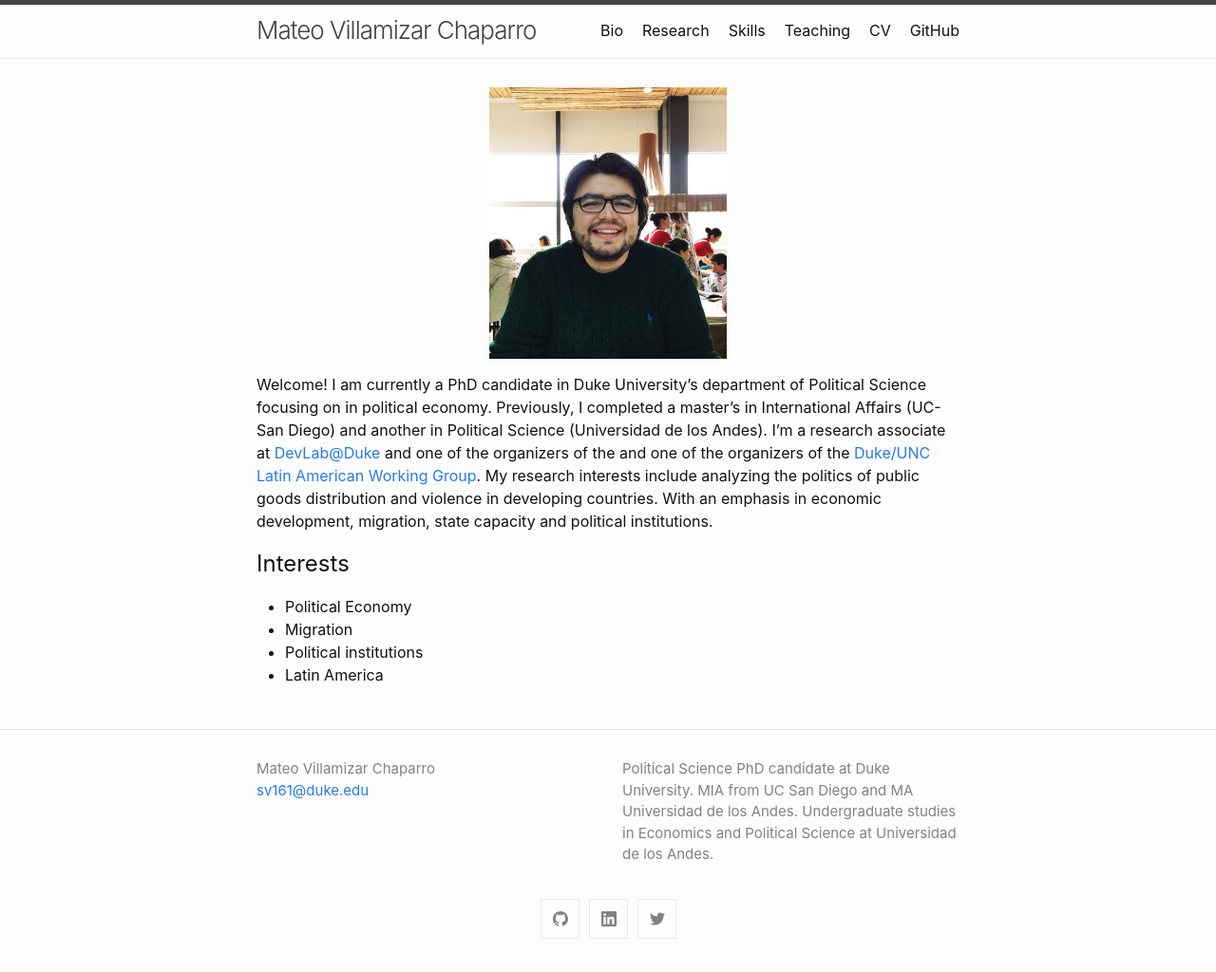
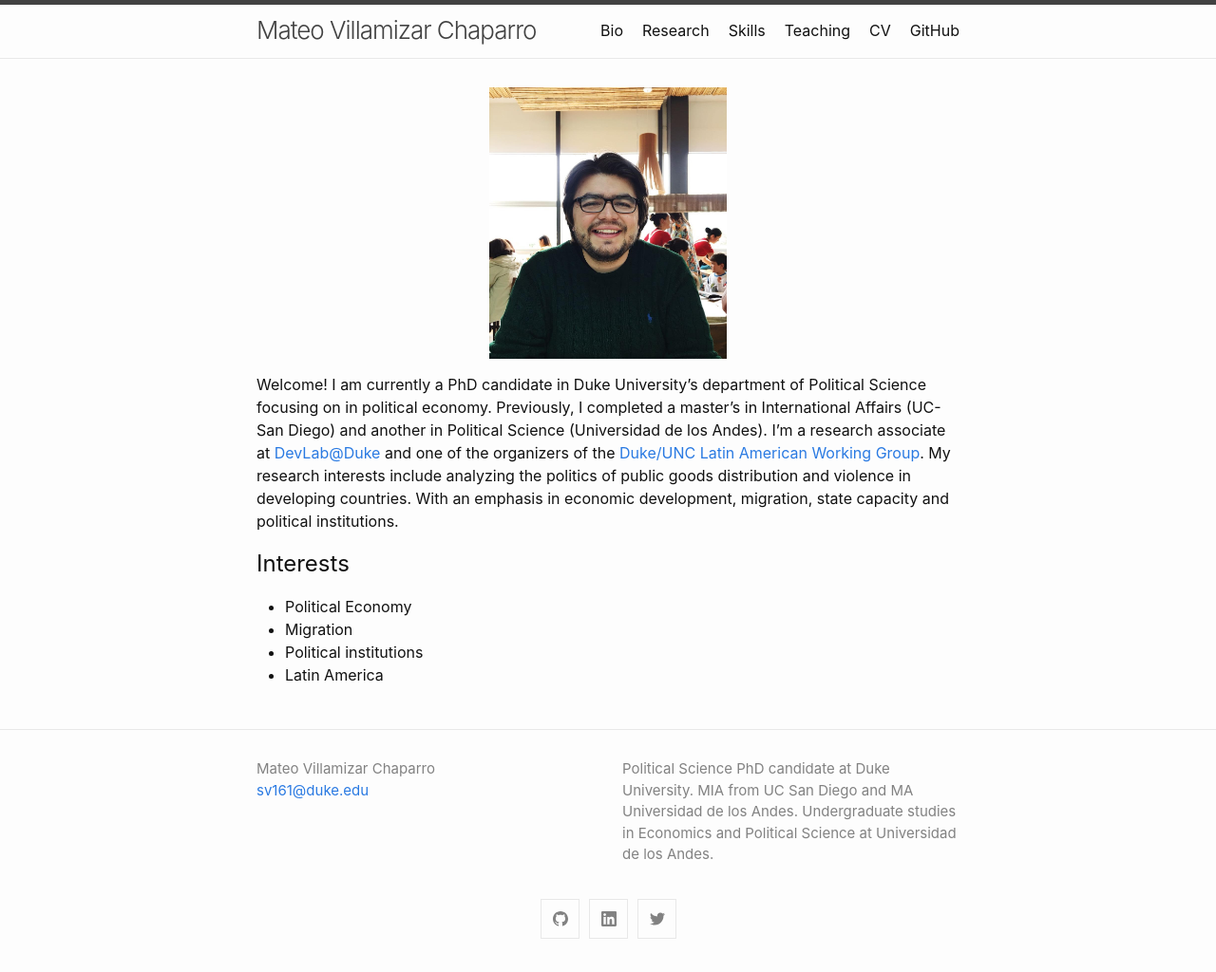
Before and after one commit to MateoVillamizarChaparro/MateoVillamizarChaparro.github.io, a Jekyll site: the page built from index.md, in a window 1280 px wide. Shown: the whole page at 95% size. Built offline with Jekyll 4.4.1, drawn with Linux system fonts in a browser that asks for light colours.

Commit message:
Update index.md

```diff
--- a/index.md
+++ b/index.md
@@ -6,7 +6,7 @@
   <a href="url"><img src= "/assets/images/VillamizarChaparro_NoPort.jpg" width="250" ></a>
 </p>
 
-Welcome! I am currently a PhD candidate in Duke University's department of Political Science focusing on in political economy. Previously, I completed a master’s in International Affairs (UC- San Diego) and another in Political Science (Universidad de los Andes). I'm a research associate at [DevLab@Duke](https://www.devlabduke.com/) and one of the organizers of the and one of the organizers of the [Duke/UNC Latin American Working Group](https://lacsconsortium.org/latin-american-politics-working-group/). My research interests include analyzing the politics of public goods distribution and violence in developing countries. With an emphasis in economic development, migration, state capacity and political institutions.
+Welcome! I am currently a PhD candidate in Duke University's department of Political Science focusing on in political economy. Previously, I completed a master’s in International Affairs (UC- San Diego) and another in Political Science (Universidad de los Andes). I'm a research associate at [DevLab@Duke](https://www.devlabduke.com/) and one of the organizers of the [Duke/UNC Latin American Working Group](https://lacsconsortium.org/latin-american-politics-working-group/). My research interests include analyzing the politics of public goods distribution and violence in developing countries. With an emphasis in economic development, migration, state capacity and political institutions.
 
 
 
```
